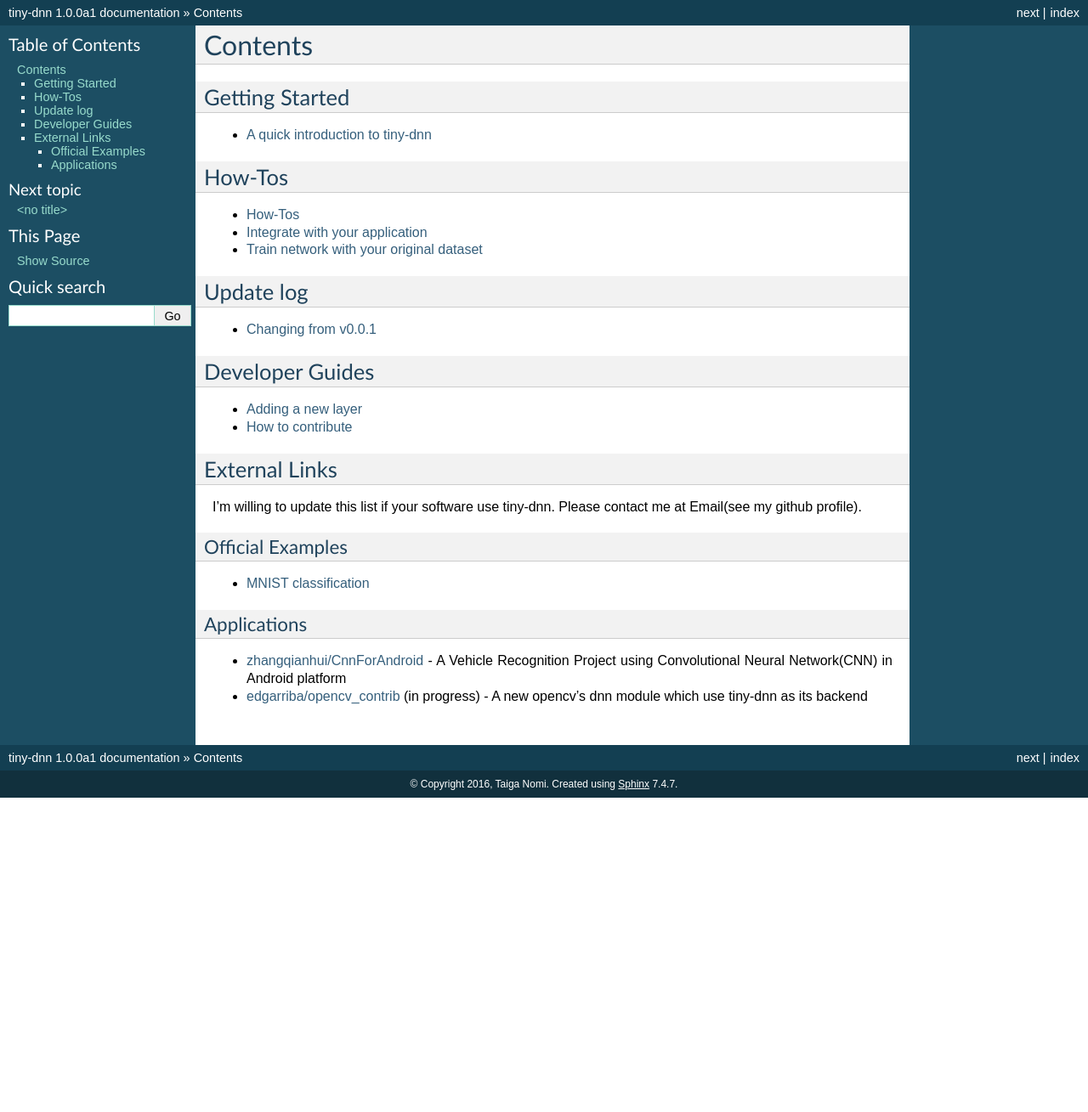
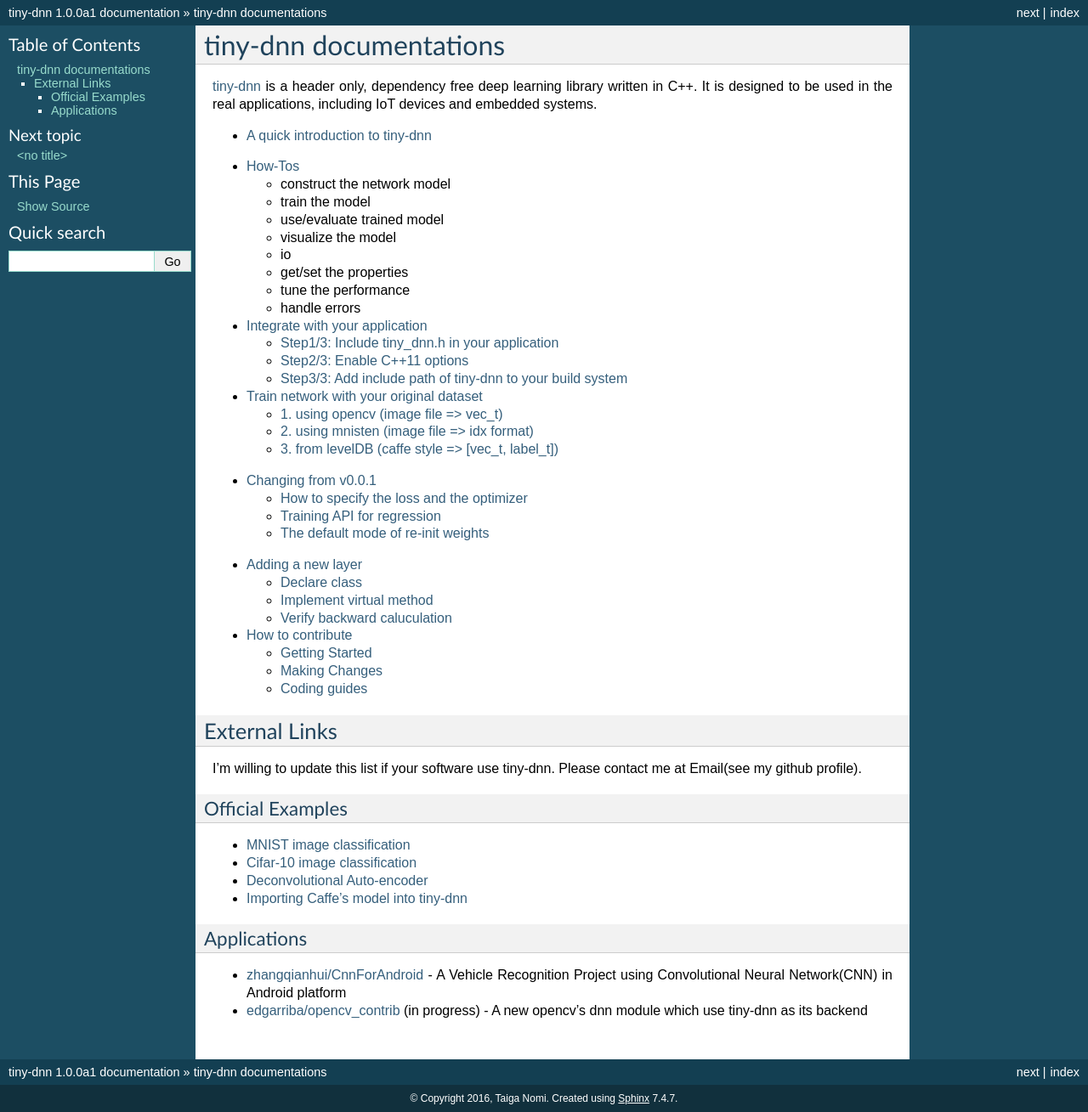
Before and after one commit to tiny-dnn/dnn-serialize, a Sphinx documentation site: the page built from docs/index.rst, in a window 1280 px wide. Shown: the whole page at 85% size. Built offline with Sphinx 7.4.7, drawn with Linux system fonts in a browser that asks for light colours; before the commit the page ends 939 px from its top, so only the background shows below that.

```diff
--- a/docs/index.rst
+++ b/docs/index.rst
@@ -1,37 +1,31 @@
-:orphan:
+tiny-dnn documentations
+########################
 
-#####################
-Contents
-#####################
-
-Getting Started
-********************
+`tiny-dnn <https://github.com/tiny-dnn/tiny-dnn/>`_ is a header only,
+dependency free deep learning library written in C++.
+It is designed to be used in the real applications,
+including IoT devices and embedded systems.
 
 .. toctree::
    :maxdepth: 1
 
    getting_started/index
 
-How-Tos
-********************
 
 .. toctree::
-   :maxdepth: 1
+   :maxdepth: 2
 
    how_tos/index
 
-Update log
-********************
 
 .. toctree::
-   :maxdepth: 1
+   :maxdepth: 2
 
    update_log/index
 
-Developer Guides
-********************
+
 .. toctree::
-   :maxdepth: 1
+   :maxdepth: 2
 
    developer_guides/index
 
@@ -42,7 +36,10 @@ I'm willing to update this list if your software use tiny-dnn. Please contact me
 Official Examples
 ===================
 
-* `MNIST classification <https://github.com/tiny-dnn/tiny-dnn/tree/master/examples/mnist>`_
+* `MNIST image classification <https://github.com/tiny-dnn/tiny-dnn/tree/master/examples/mnist>`_
+* `Cifar-10 image classification <https://github.com/tiny-dnn/tiny-dnn/tree/master/examples/cifar10>`_
+* `Deconvolutional Auto-encoder <https://github.com/tiny-dnn/tiny-dnn/tree/master/examples/deconv>`_
+* `Importing Caffe's model into tiny-dnn <https://github.com/tiny-dnn/tiny-dnn/tree/master/examples/caffe_converter>`_
 
 Applications
 ===================
```
Also changed, not shown: docs/getting_started/Getting-started.md (+2 -6 lines), docs/readme.md (+15 -92 lines).
